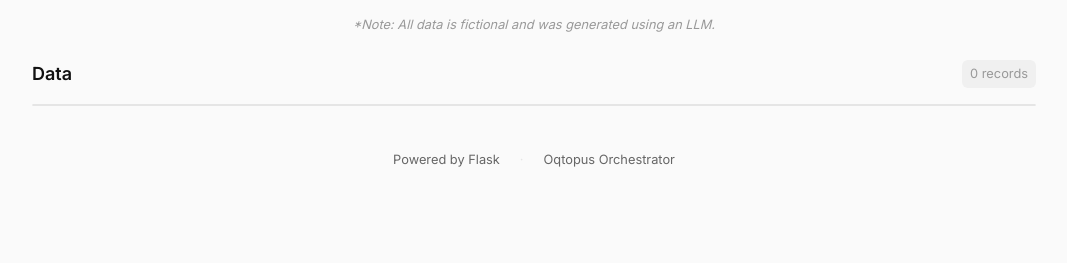
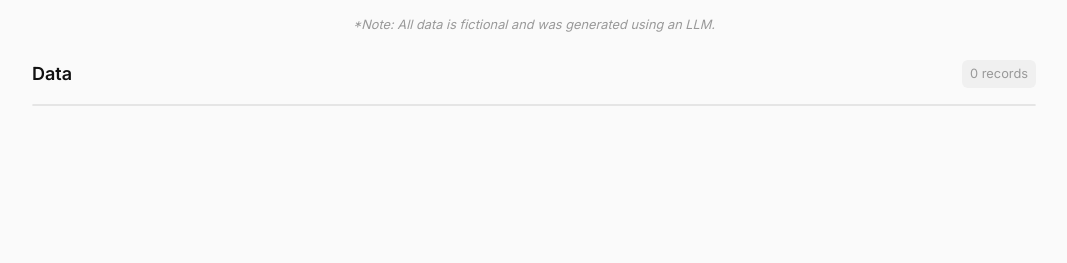
Before and after one commit to yaruchyo/agent-example, a Flask app: template templates/index.html in a window 1280 px wide. Shown: the part 737-1000 px from the top of the page, without its empty margins (106-1173 px from the left). After the commit the page ends 843 px from the top, so only its background shows below. Run offline with Flask 3, Linux system fonts and the light colour scheme; the template is opened without the code that fills it, so the values that code supplies are empty.

Commit message:
remove footers

```diff
--- a/templates/index.html
+++ b/templates/index.html
@@ -583,14 +583,6 @@
                 </div>
             </div>
         </section>
-
-        <footer class="footer">
-            <div class="footer-links">
-                <a href="https://flask.palletsprojects.com/" class="footer-link">Powered by Flask</a>
-                <span class="footer-separator">·</span>
-                <a href="https://oqtopus.dev" class="footer-link">Oqtopus Orchestrator</a>
-            </div>
-        </footer>
     </div>
 </body>
 
```
